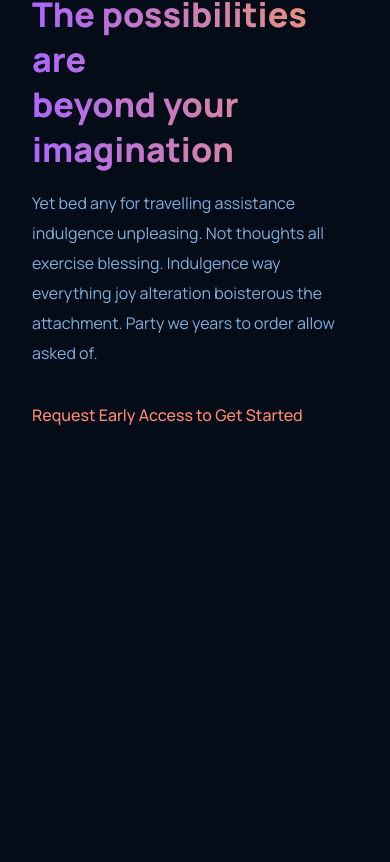
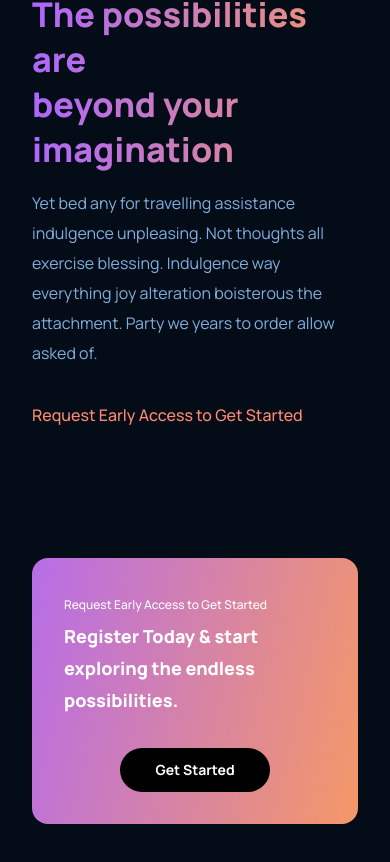
Before and after one commit to nur1208/GPT3-vue, a Vue app: page / in a window 390 px wide. Shown: the part 3771-4633 px from the top of the page. Before the commit the page ends 4265 px from the top, so only its background shows below. Built offline with nearby package versions, Linux system fonts and the light colour scheme.

Commit message:
creating CTA component

```diff
--- a/src/App.vue
+++ b/src/App.vue
@@ -8,6 +8,7 @@
     <what-gpt3 />
     <features />
     <possibility />
+    <cta />
   </div>
 </template>
 
@@ -19,7 +20,7 @@
 import WhatGPT3 from "./components/WhatGPT3/WhatGPT3.vue";
 import Features from "./components/Features/Features.vue";
 import Possibility from "./components/Possibility.vue";
-
+import CTA from "./components/CTA.vue";
 export default {
   components: {
     "app-navbar": Navbar,
@@ -27,7 +28,8 @@
     Brand,
     "what-gpt3": WhatGPT3,
     Features,
-    Possibility
+    Possibility,
+    cta: CTA
   }
 };
 </script>
--- /dev/null
+++ b/src/components/CTA.vue
@@ -0,0 +1,102 @@
+<template>
+  <div class="gpt3__cta">
+    <div class="gpt3__cta-content">
+      <p>Request Early Access to Get Started</p>
+      <h3>
+        Register Today & start exploring the endless possibilities.
+      </h3>
+    </div>
+    <div class="gpt3__cta-btn">
+      <button type="button">Get Started</button>
+    </div>
+  </div>
+</template>
+<script>
+export default {};
+</script>
+<style>
+.gpt3__cta {
+  display: flex;
+  justify-content: space-between;
+  align-items: center;
+  flex-direction: row;
+
+  padding: 2rem;
+  margin: 4rem;
+  border-radius: 1rem;
+  background: var(--gradient-bar);
+}
+
+.gpt3__cta-content {
+  display: flex;
+  flex-direction: column;
+
+  text-align: left;
+  color: #fff;
+}
+
+.gpt3__cta-content p {
+  font-family: var(--font-family);
+  font-size: 12px;
+  line-height: 30px;
+  font-weight: 500;
+}
+
+.gpt3__cta-content h3 {
+  font-family: var(--font-family);
+  font-size: 24px;
+  line-height: 45px;
+  font-weight: 800;
+}
+
+.gpt3__cta-btn {
+  display: flex;
+  justify-content: center;
+  align-items: center;
+
+  margin-left: 2rem;
+}
+
+.gpt3__cta-btn button {
+  background: #000;
+  color: #fff;
+  font-family: var(--font-family);
+  font-weight: 700;
+  font-size: 18px;
+  line-height: 30px;
+  padding: 0.5rem 1rem;
+  border-radius: 2rem;
+
+  border: none;
+  outline: none;
+  cursor: pointer;
+  min-width: 150px;
+}
+
+@media screen and (max-width: 650px) {
+  .gpt3__cta {
+    flex-direction: column;
+  }
+
+  .gpt3__cta-btn {
+    margin: 2rem 0 0;
+  }
+}
+
+@media screen and (max-width: 550px) {
+  .gpt3__cta {
+    flex-direction: column;
+    margin: 4rem 2rem;
+  }
+
+  .gpt3__cta-content h3 {
+    font-size: 18px;
+    line-height: 32px;
+  }
+
+  .gpt3__cta-btn button {
+    font-size: 14px;
+    line-height: 28px;
+  }
+}
+</style>
```
Also changed, not shown: note.txt.
